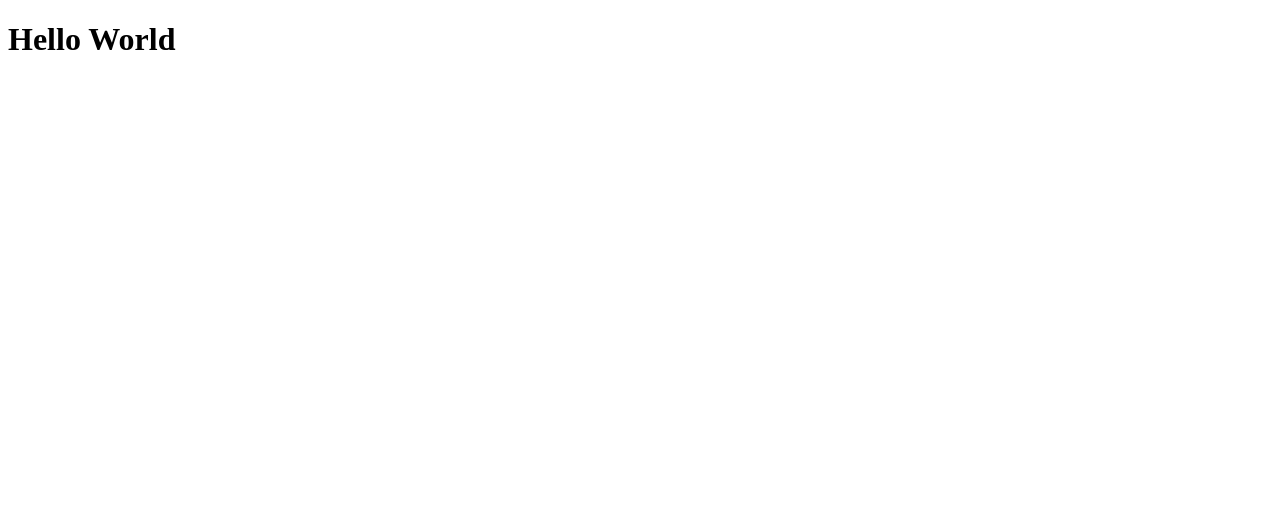
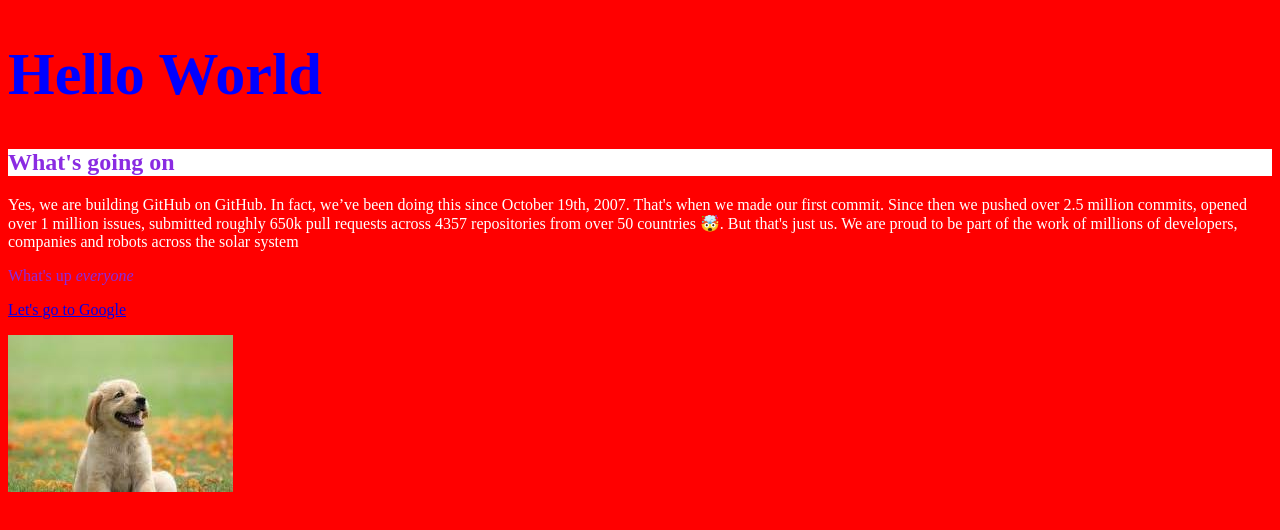
Before and after one commit to Ash-7121/Hello-World, a plain HTML site: page index.html in a window 1280 px wide. Drawn offline with Linux system fonts and the light colour scheme.

Commit message:
class-2-dog

```diff
--- a/index.html
+++ b/index.html
@@ -4,8 +4,33 @@
     <meta charset="UTF-8">
     <meta name="viewport" content="width=device-width, initial-scale=1.0">
     <title>Hello World</title>
+    <style>
+        body {
+            background-color: rgb(255,0,0);
+            color:blueviolet;
+            margin-top: 200;
+        }
+        h1 {
+            color: blue;
+            font-size: 60px;
+        }
+        h2 {
+            background-color: white;
+        }
+        .container{
+            color:white;
+        }
+    </style>
 </head>
 <body>
     <h1> Hello World </h1>
+    <h2> What's going on </h2>
+    <div class="container">
+    <p> Yes, we are building GitHub on GitHub. In fact, we’ve been doing this since October 19th, 2007. That's when we made our first commit. Since then we pushed over 2.5 million commits, opened over 1 million issues, submitted roughly 650k pull requests across 4357 repositories from over 50 countries 🤯. But that's just us. We are proud to be part of the work of millions of developers, companies and robots across the solar system </p>
+    </div>
+    <p> What's up <em>everyone</em> </p>
+    <p><a href="https://www.google.com" target="_blank">Let's go to Google</a></p>
+    <img src="images/dog.jpeg" alt="dog">
+
 </body>
 </html>
```
Also changed, not shown: images/dog.jpeg (added), 1 other file.
